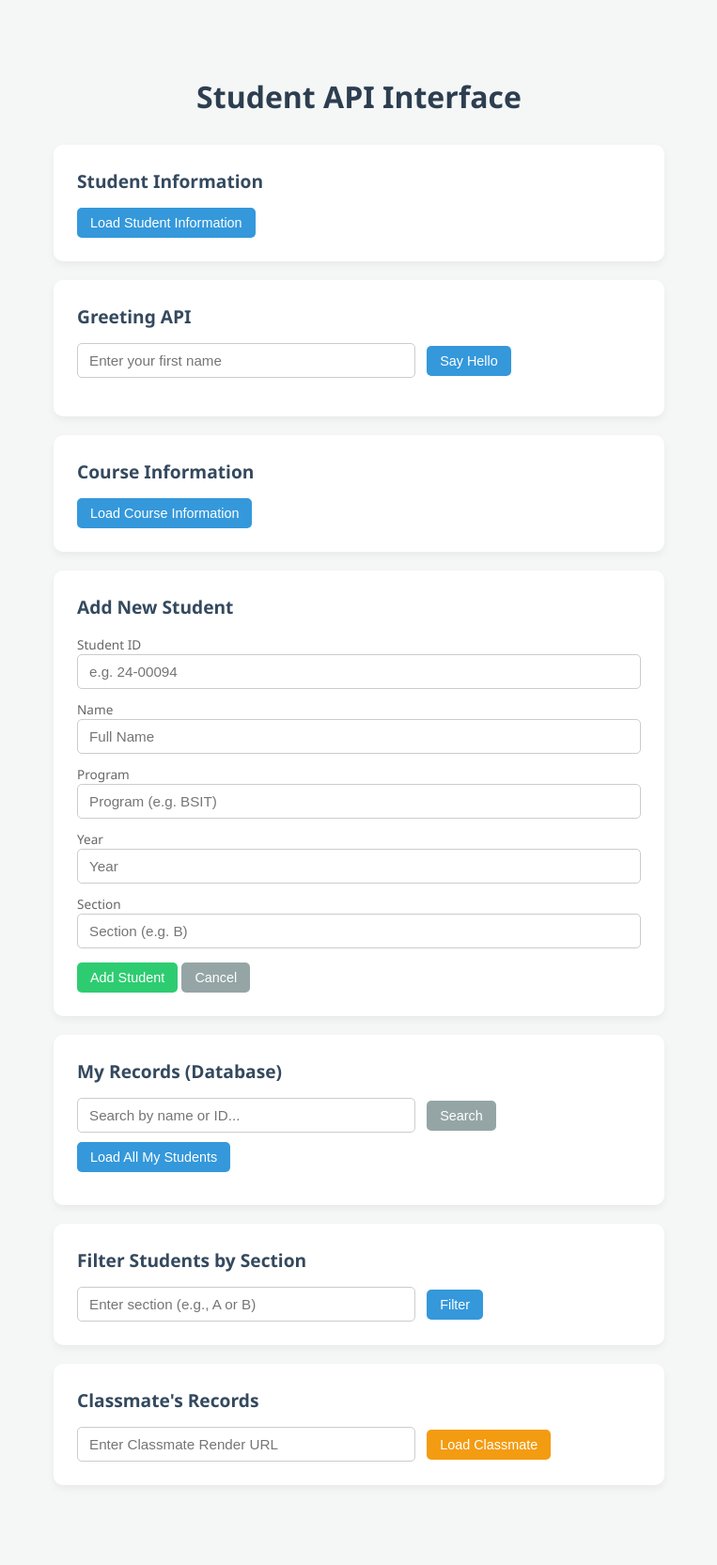
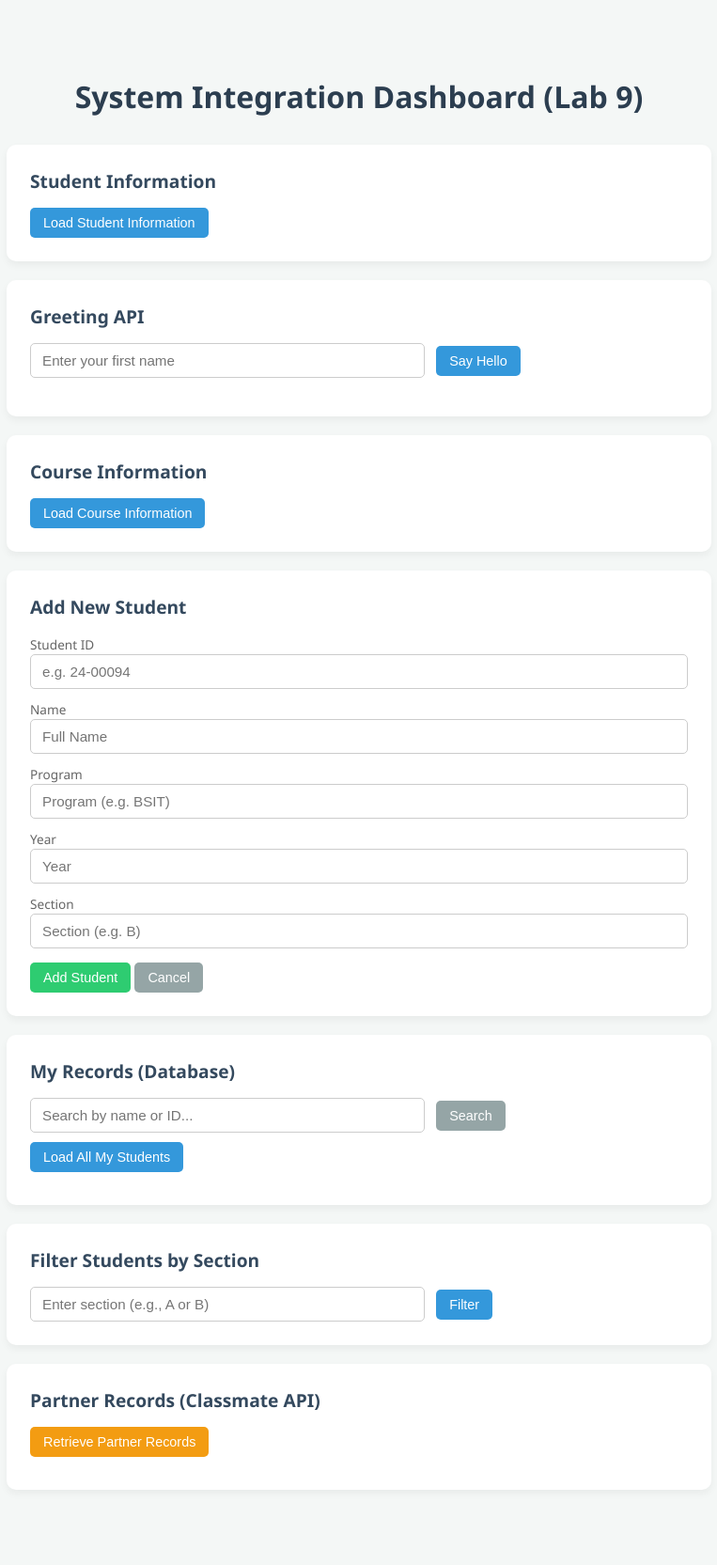
Before and after one commit to palenciasharmainejoyce-cmd/palencia_shamainejoyce, a Flask app: page / in a window 1280 px wide. Shown: the whole page at 94% size, without its empty margins (258-1021 px from the left). Before the commit the page ends 1555 px from the top, so only its background shows below. Run offline with Flask 3, Linux system fonts and the light colour scheme.

Commit message:
Complete system-to-system API integration

```diff
--- a/app.py
+++ b/app.py
@@ -70,7 +70,7 @@ def get_students_by_section(section_name):
 
 
 # ==========================================
-# --- LABORATORY ACTIVITY 8: CRUD ENDPOINTS ---
+# --- CRUD & API ENDPOINTS (Lab 8 & 9) ---
 # ==========================================
 
 @app.route('/api/students', methods=['GET'])
@@ -83,13 +83,15 @@ def api_students():
 @app.route('/api/students', methods=['POST'])
 def add_student():
     data = request.get_json()
+    # Lab 9 Step 8: Handle source for external/partner records
+    source = data.get('source', 'External API')
     conn = get_db_connection()
     cursor = conn.execute(
         """INSERT INTO students
-        (student_id, name, program, year, section)
-        VALUES (?, ?, ?, ?, ?)""",
+        (student_id, name, program, year, section, source)
+        VALUES (?, ?, ?, ?, ?, ?)""",
         (data['student_id'], data['name'], data['program'],
-         data['year'], data['section'])
+         data['year'], data['section'], source)
     )
     conn.commit()
     new_id = cursor.lastrowid
@@ -131,6 +133,36 @@ def delete_student(id):
 
 
 # ==========================================
+# --- LABORATORY ACTIVITY 9 INTEGRATION ---
+# ==========================================
+
+@app.route('/partner-records')
+def partner_records():
+    partner_url = "https://act-8-miranda-2.onrender.com/api/students"
+    try:
+        response = requests.get(partner_url, timeout=15)
+        response.raise_for_status()
+        return jsonify(response.json())
+    except requests.RequestException:
+        return jsonify({"error": "Unable to retrieve partner data"}), 502
+
+@app.route('/import-student', methods=['POST'])
+def import_student():
+    data = request.get_json()
+    conn = get_db_connection()
+    conn.execute(
+        """INSERT INTO students
+        (student_id, name, program, year, section, source)
+        VALUES (?, ?, ?, ?, ?, ?)""",
+        (data['student_id'], data['name'], data['program'],
+         data['year'], data['section'], 'Classmate API')
+    )
+    conn.commit()
+    conn.close()
+    return jsonify({"message": "Remote record saved"}), 201
+
+
+# ==========================================
 # --- PROXY ENDPOINT FOR CLASSMATE API ---
 # ==========================================
 
--- a/templates/index.html
+++ b/templates/index.html
@@ -1,13 +1,13 @@
 <!DOCTYPE html>
 <html>
 <head>
-    <title>Student API Interface</title>
+    <title>Student API Interface - Lab 9 Integration</title>
     <style>
         body {
             font-family: 'Segoe UI', Tahoma, Geneva, Verdana, sans-serif;
             background-color: #f4f7f6;
             color: #333333;
-            max-width: 650px;
+            max-width: 750px;
             margin: 40px auto;
             padding: 20px;
         }
@@ -92,10 +92,22 @@
             justify-content: space-between;
             align-items: center;
         }
+
+        .badge {
+            background-color: #e0e0e0;
+            padding: 3px 8px;
+            border-radius: 4px;
+            font-size: 0.75rem;
+            font-weight: bold;
+            margin-left: 8px;
+        }
+        .badge-local { background-color: #d1e7dd; color: #0f5132; }
+        .badge-import { background-color: #cfe2ff; color: #084298; }
+        .badge-external { background-color: #f8d7da; color: #842029; }
     </style>
 </head>
 <body>
-    <h1>Student API Interface</h1>
+    <h1>System Integration Dashboard (Lab 9)</h1>
 
     <!-- Student Information Section -->
     <div class="card">
@@ -148,7 +160,7 @@
         </form>
     </div>
 
-    <!-- Database Students Section (My Records with Search & View Details) -->
+    <!-- Database Students Section (My Records with Search & Source Badges) -->
     <div class="card">
         <h2>My Records (Database)</h2>
         <div class="inline-group" style="margin-bottom: 10px;">
@@ -170,14 +182,12 @@
         <div id="sectionResult"></div>
     </div>
 
-    <!-- Classmate's Records Section (With View Details) -->
+    <!-- Partner Records Section (Lab 9 Step 3 & 4: Retrieve & Save to My Database) -->
     <div class="card">
-        <h2>Classmate's Records</h2>
-        <div class="inline-group">
-            <input type="text" id="classmateApiInput" placeholder="Enter Classmate Render URL">
-            <button onclick="loadClassmateStudents()" class="btn-warning">Load Classmate</button>
-        </div>
-        <div id="classmateResult"></div>
+        <h2>Partner Records (Classmate API)</h2>
+        <button onclick="loadPartnerRecords()" class="btn-warning">Retrieve Partner Records</button>
+        <div id="partnerResult"></div>
+        <div id="partnerDetails" style="margin-top: 10px;"></div>
     </div>
 
     <script>
@@ -229,7 +239,7 @@
                 });
         }
 
-        // READ My Students (with View Details, Edit, and Delete buttons)
+        // READ My Students (with Source Badges, View Details, Edit, and Delete buttons)
         function loadStudents() {
             document.getElementById('searchInput').value = '';
             fetch('/api/students')
@@ -260,20 +270,26 @@
                 });
         }
 
-        // Helper to display student list with View Details button
+        // Helper to display student list with Source Badges and Action buttons
         function displayStudentList(data) {
             let output = '<div class="result-box">';
             if (data.length === 0) {
                 output += '<p>No student records found.</p>';
             } else {
                 data.forEach(student => {
+                    let badgeClass = 'badge-local';
+                    let src = student.source || 'Local';
+                    if (src === 'Classmate API') badgeClass = 'badge-import';
+                    else if (src === 'Partner API' || src === 'External API') badgeClass = 'badge-external';
+
                     output += `
                         <div class="student-item">
                             <div>
                                 <b>${student.student_id}</b> - ${student.name}
+                                <span class="badge ${badgeClass}">${src}</span>
                             </div>
                             <div>
-                                <button class="btn-success" onclick='showOwnStudentDetails(${JSON.stringify(student)})'>View Details</button>
+                                <button class="btn-success" onclick='showOwnStudentDetails(${JSON.stringify(student)})'>View</button>
                                 <button class="btn-warning" onclick="editStudent(${student.id}, '${student.student_id}', '${student.name}', '${student.program}', ${student.year}, '${student.section}')">Edit</button>
                                 <button class="btn-danger" onclick="deleteStudent(${student.id})">Delete</button>
                             </div>
@@ -285,16 +301,17 @@
             document.getElementById('studentList').innerHTML = output;
         }
 
-        // Show Complete Details for Own Record
+        // Show Complete Details for Own/Imported Record
         function showOwnStudentDetails(student) {
             const detailsHtml = `
                 <div class="result-box" style="background-color: #e8f5e9; border-left: 4px solid #2ecc71;">
-                    <h3>My Student Complete Details</h3>
+                    <h3>Student Complete Details</h3>
                     <p><b>Student ID:</b> ${student.student_id || 'N/A'}</p>
                     <p><b>Full Name:</b> ${student.name || 'N/A'}</p>
                     <p><b>Program:</b> ${student.program || 'N/A'}</p>
                     <p><b>Year Level:</b> ${student.year || 'N/A'}</p>
                     <p><b>Section:</b> ${student.section || 'N/A'}</p>
+                    <p><b>Source:</b> ${student.source || 'Local'}</p>
                 </div>
             `;
             document.getElementById('ownStudentDetails').innerHTML = detailsHtml;
@@ -309,7 +326,8 @@
                 name: document.getElementById('crudName').value,
                 program: document.getElementById('crudProgram').value,
                 year: parseInt(document.getElementById('crudYear').value),
-                section: document.getElementById('crudSection').value
+                section: document.getElementById('crudSection').value,
+                source: 'Local'
             };
 
             const method = dbId ? 'PUT' : 'POST';
@@ -397,17 +415,9 @@
                 });
         }
 
-        // Load Classmate's Records with View Details (Using Python Proxy to Bypass CORS)
-        function loadClassmateStudents() {
-            const classmateUrl = document.getElementById('classmateApiInput').value.trim();
-            if (!classmateUrl) {
-                alert("Please enter your classmate's Render API URL.");
-                return;
-            }
-
-            const targetApi = classmateUrl.endsWith('/api/students') ? classmateUrl : classmateUrl.replace(/\/$/, '') + '/api/students';
-
-            fetch('/proxy-classmate?url=' + encodeURIComponent(targetApi))
+        // Lab 9 Step 4: Load Partner Records via Flask /partner-records endpoint
+        function loadPartnerRecords() {
+            fetch('/partner-records')
                 .then(response => {
                     if (!response.ok) {
                         throw new Error('Network response was not ok');
@@ -417,35 +427,36 @@
                 .then(data => {
                     let output = '<div class="result-box" style="border-left-color: #f39c12;">';
                     if (!Array.isArray(data) || data.length === 0) {
-                        output += '<p>No records found from classmate API.</p>';
+                        output += '<p>No records found from partner API.</p>';
                     } else {
-                        output += '<p><b>Select a student to view complete details:</b></p>';
+                        output += '<p><b>Partner Students (Select to View or Save):</b></p>';
                         data.forEach(student => {
                             output += `
                                 <div class="student-item" style="margin-bottom: 8px;">
                                     <span><b>${student.student_id || ''}</b> - ${student.name || ''}</span>
-                                    <button class="btn-warning" onclick='showRemoteStudentDetails(${JSON.stringify(student)})'>View Details</button>
+                                    <div>
+                                        <button class="btn-secondary" onclick='showPartnerStudentDetails(${JSON.stringify(student)})'>View</button>
+                                        <button class="btn-warning" onclick='savePartnerRecord(${JSON.stringify(student)})'>Save to My Database</button>
+                                    </div>
                                 </div>
                             `;
                         });
                     }
                     output += '</div>';
-                    output += '<div id="remoteStudentDetails" style="margin-top: 10px;"></div>';
-
-                    document.getElementById('classmateResult').innerHTML = output;
+                    document.getElementById('partnerResult').innerHTML = output;
                 })
                 .catch(error => {
                     console.error(error);
-                    document.getElementById('classmateResult').innerHTML =
-                        '<p style="color: red;">Unable to retrieve classmate records. Check URL or CORS/Render status.</p>';
+                    document.getElementById('partnerResult').innerHTML =
+                        '<p style="color: red;">Unable to retrieve partner records. Check backend route or partner URL.</p>';
                 });
         }
 
-        // Function para ipakita ang complete details ng napiling remote record
-        function showRemoteStudentDetails(student) {
+        // Show Partner Student Details before saving
+        function showPartnerStudentDetails(student) {
             const detailsHtml = `
                 <div class="result-box" style="background-color: #fff8e1; border-left: 4px solid #f39c12;">
-                    <h3>Remote Student Complete Details</h3>
+                    <h3>Partner Record Details (Before Saving)</h3>
                     <p><b>Student ID:</b> ${student.student_id || 'N/A'}</p>
                     <p><b>Full Name:</b> ${student.name || 'N/A'}</p>
                     <p><b>Program:</b> ${student.program || 'N/A'}</p>
@@ -453,7 +464,25 @@
                     <p><b>Section:</b> ${student.section || 'N/A'}</p>
                 </div>
             `;
-            document.getElementById('remoteStudentDetails').innerHTML = detailsHtml;
+            document.getElementById('partnerDetails').innerHTML = detailsHtml;
+        }
+
+        // Lab 9 Step 6: Save Partner Record to My Database via POST /import-student
+        function savePartnerRecord(student) {
+            fetch('/import-student', {
+                method: 'POST',
+                headers: { 'Content-Type': 'application/json' },
+                body: JSON.stringify(student)
+            })
+            .then(response => response.json())
+            .then(data => {
+                alert(data.message || 'Remote record saved successfully!');
+                loadStudents(); // Refresh My Records para makita ang bagong imported record na may Classmate API badge
+            })
+            .catch(error => {
+                alert('Error saving remote record.');
+                console.error(error);
+            });
         }
     </script>
 </body>
```
Also changed, not shown: init_db.py (+18 -17 lines), send_to_partner.py (added, +20 -0 lines), students.db.
